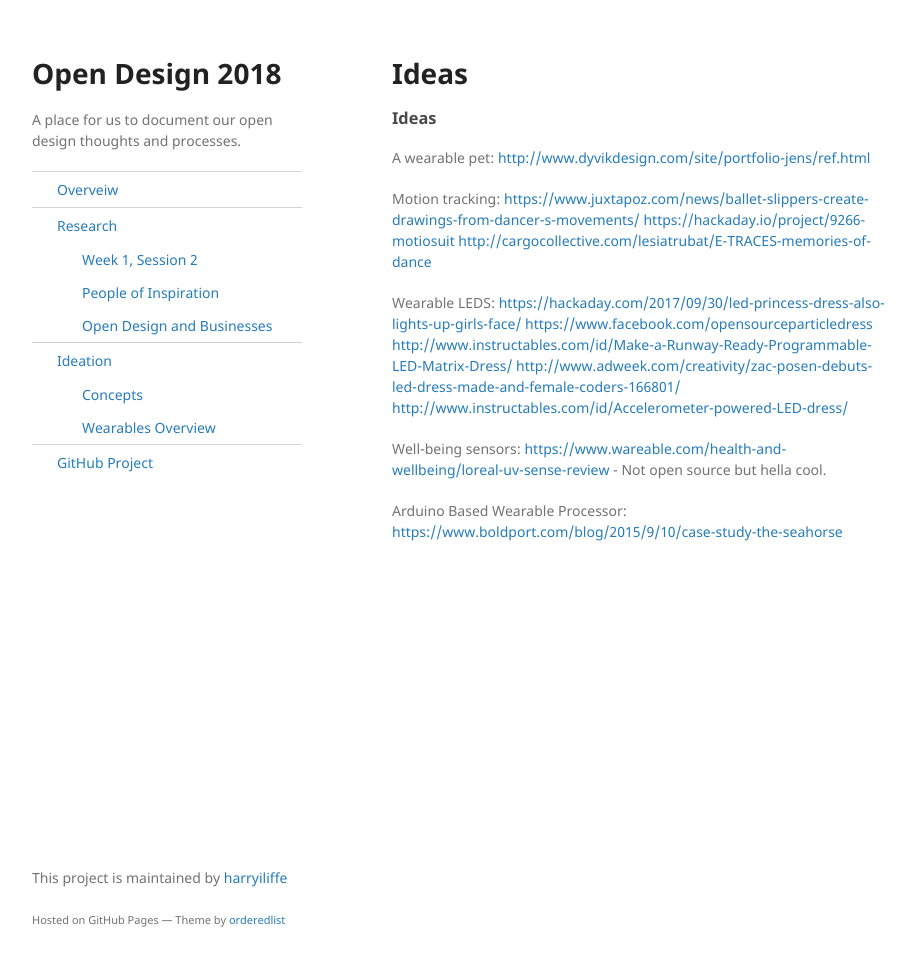
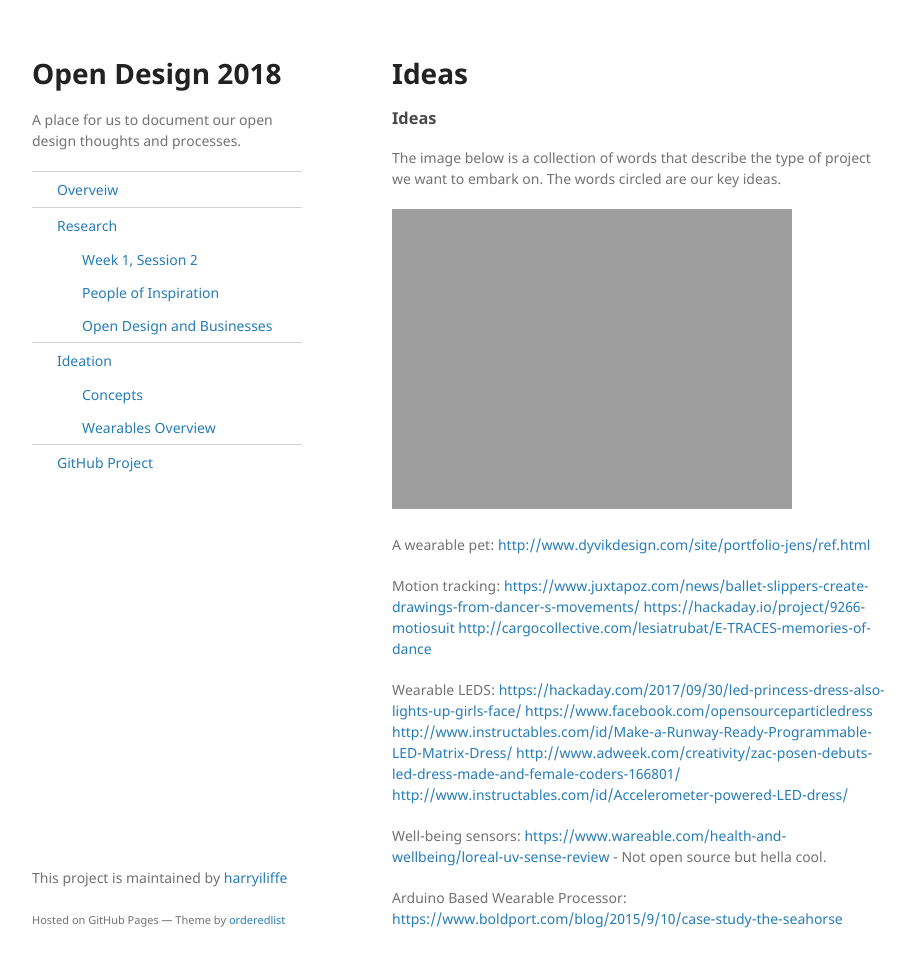
Before and after one commit to harryiliffe/open-design-2018, a Jekyll site: the page built from docs/_pages/ideation.md, in a window 1280 px wide and 999 px high. Shown: the top 967 px of the window, without its empty margins (178-1093 px from the left). Built offline with Jekyll 4.4.1, drawn with Linux system fonts in a browser that asks for light colours.

Commit message:
Added image to post

```diff
--- a/docs/_pages/ideation.md
+++ b/docs/_pages/ideation.md
@@ -7,6 +7,10 @@ permalink: /ideation/
 ---
 
 ### Ideas
+
+The image below is a collection of words that describe the type of project we want to embark on. The words circled are our key ideas.
+
+![Idea Word Association]({{site.imageurl}}/wordassociation.jpg)
 
 A wearable pet:
 <http://www.dyvikdesign.com/site/portfolio-jens/ref.html>
```
